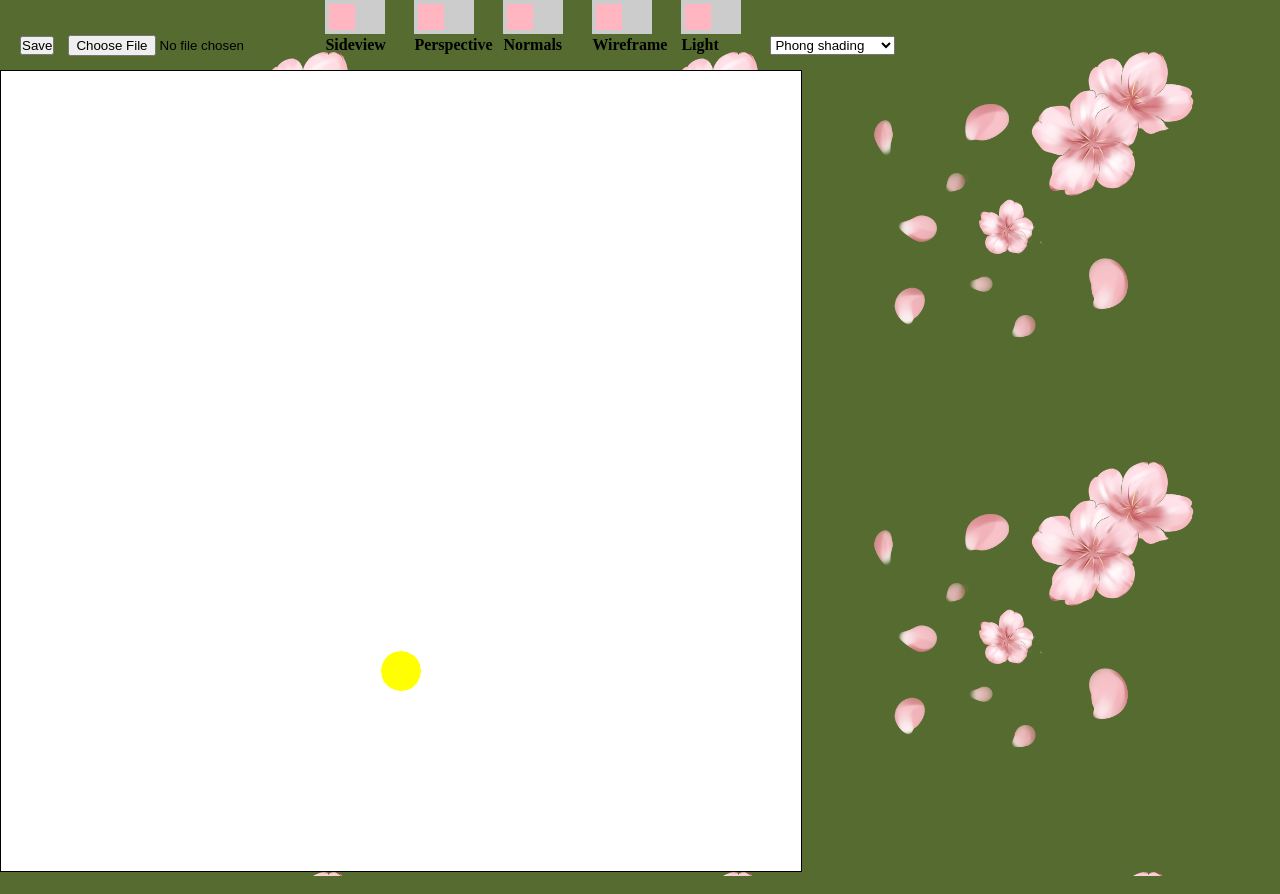
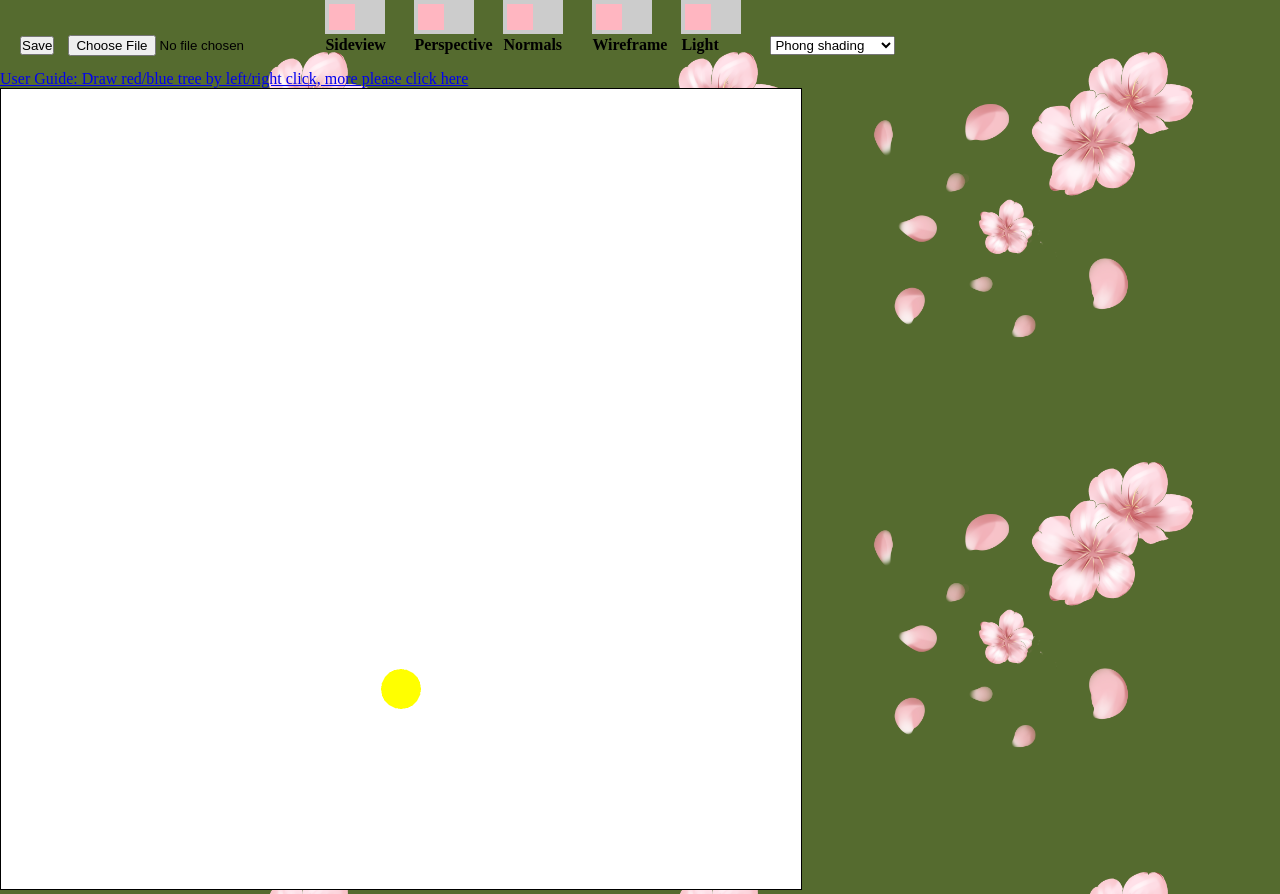
Before and after one commit to xueranm/Graphic-World, a plain HTML site: page index.html in a window 1280 px wide. Drawn offline with Linux system fonts and the light colour scheme.

Commit message:
Update index.html

```diff
--- a/index.html
+++ b/index.html
@@ -48,6 +48,9 @@
   </select>
 </label>
 
+<div>
+<a href="https://github.com/xueranm/Graphic-World/">User Guide: Draw red/blue tree by left/right click, more please click here</a>
+</div>
 
 <canvas id="canvas" width="800" height="800">
   Please use a browser that supports "canvas"
```
